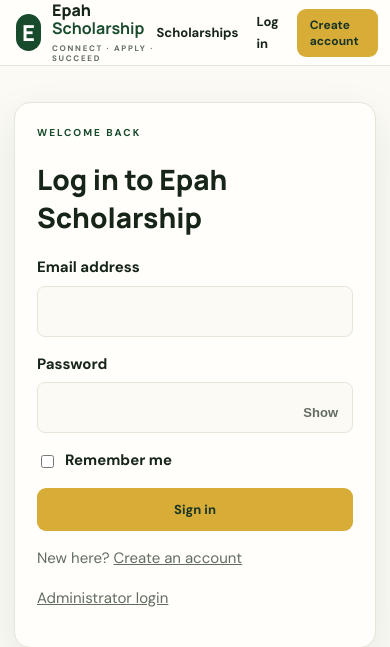
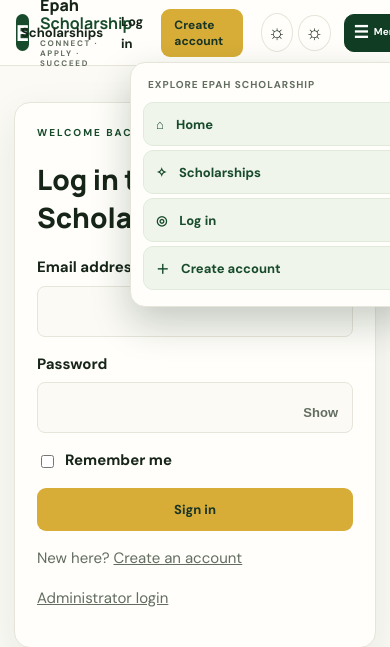
Before and after one commit to fepah222/epah_scholarship_project, a Flask app: page /auth/login in a window 390 px wide, after a click that opens the changed part. Shown: the top 647 px of the page. Run offline with Flask 3, Linux system fonts and the light colour scheme.

Commit message:
Style mobile dropdown navigation menu

```diff
--- a/app/static/css/app.css
+++ b/app/static/css/app.css
@@ -223,3 +223,93 @@
 @media(min-width:621px) {
   .mobile-bottom-nav { display: none !important; }
 }
+
+
+/* Mobile dropdown menu for account and secondary navigation. */
+.mobile-menu { display:none; }
+@media(max-width:620px) {
+  .topbar { position:sticky; }
+  .mobile-menu {
+    display:block;
+    position:relative;
+    margin-left:8px;
+    z-index:60;
+  }
+  .mobile-menu > summary {
+    list-style:none;
+    display:flex;
+    align-items:center;
+    justify-content:center;
+    gap:5px;
+    min-width:58px;
+    min-height:38px;
+    padding:6px 9px;
+    border:1px solid #d6e3d2;
+    border-radius:10px;
+    background:#edf4e9;
+    color:#174b2b;
+    font-size:10px;
+    font-weight:800;
+    cursor:pointer;
+    -webkit-tap-highlight-color:transparent;
+  }
+  .mobile-menu > summary::-webkit-details-marker { display:none; }
+  .mobile-menu[open] > summary {
+    background:var(--green-deep);
+    border-color:var(--green-deep);
+    color:#fff;
+  }
+  .menu-bars { font-size:17px; line-height:1; }
+  .mobile-menu-panel {
+    position:absolute;
+    top:calc(100% + 10px);
+    right:-4px;
+    width:min(285px, calc(100vw - 24px));
+    max-height:min(70vh, 520px);
+    overflow-y:auto;
+    padding:12px;
+    border:1px solid var(--line);
+    border-radius:15px;
+    background:var(--surface);
+    box-shadow:0 16px 38px rgba(8,35,20,.22);
+  }
+  .mobile-menu-heading {
+    margin:2px 5px 9px;
+    color:var(--muted);
+    font-size:10px;
+    font-weight:800;
+    letter-spacing:1px;
+    text-transform:uppercase;
+  }
+  .mobile-menu-panel > a,
+  .mobile-menu-logout button {
+    width:100%;
+    min-height:44px;
+    display:flex;
+    align-items:center;
+    gap:12px;
+    padding:9px 12px;
+    margin:4px 0;
+    border:1px solid #e0e9dc;
+    border-radius:10px;
+    background:#f0f5ec;
+    color:#174b2b;
+    text-decoration:none;
+    text-align:left;
+    font:800 13px 'DM Sans',sans-serif;
+  }
+  .mobile-menu-panel > a:active,
+  .mobile-menu-logout button:active { background:#dfead9; }
+  .mobile-menu-logout { margin:7px 0 0; padding-top:7px; border-top:1px solid var(--line); }
+  .mobile-menu-logout button {
+    border-color:#174b2b;
+    background:var(--green-deep);
+    color:#fff;
+    cursor:pointer;
+  }
+  .mobile-menu-logout button span,
+  .mobile-menu-panel > a span { flex:1; }
+  .mobile-theme-toggle { margin-left:auto; }
+  .brand { min-width:0; }
+  .topbar { gap:5px; }
+}
```
